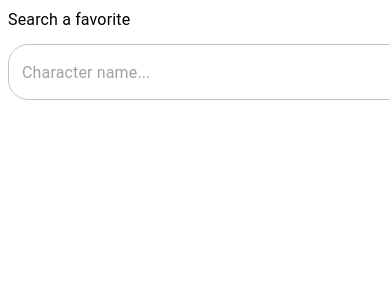
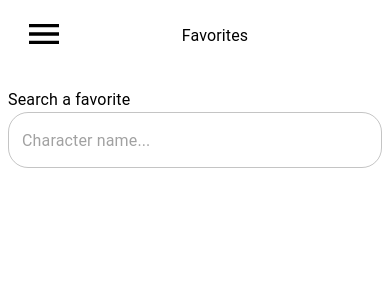
Before and after one commit to sanavalos/xseed-frontend, a React (Create React App) app: page /favorites in a window 390 px wide. Shown: the top 300 px of the page. Built offline with nearby package versions, Linux system fonts and the light colour scheme.

Commit message:
add(Favorites): responsive component

```diff
--- a/src/pages/Favorites.jsx
+++ b/src/pages/Favorites.jsx
@@ -4,6 +4,16 @@ import { searchFavorite } from "../actions/favoritesActions";
 import Character from "../components/Character";
 import OutlinedInput from "@mui/material/OutlinedInput";
 import Typography from "@mui/material/Typography";
+import Box from "@mui/material/Box";
+import Grid from "@mui/material/Grid";
+import { styled } from "@mui/material/styles";
+import Paper from "@mui/material/Paper";
+import Navbar from "../components/Navbar";
+import Stack from "@mui/material/Stack";
+
+const Item = styled(Paper)(({ theme }) => ({
+  padding: theme.spacing(1),
+}));
 
 function Favorites() {
   const [search, setSearch] = useState("");
@@ -11,7 +21,7 @@ function Favorites() {
   const { filteredFavorites } = useSelector((state) => state.favorites);
 
   const handleSubmit = (e) => {
-    e.key === "Enter" && dispatch(searchFavorite(search.toLowerCase()));
+    e.key === "Enter" && search !== "" && dispatch(searchFavorite(search));
   };
 
   useEffect(() => {
@@ -20,15 +30,52 @@ function Favorites() {
 
   return (
     <div>
-      <Typography marginBottom={1.5}>Search a favorite</Typography>
+      <Navbar />
+      <Stack
+        direction={{ xs: "column", sm: "row" }}
+        gap={{ sm: 2 }}
+        sx={{
+          alignItems: {
+            sm: "center",
+          },
+          justifyContent: {
+            sm: "center",
+          },
+          marginBottom: {
+            sm: 5,
+          },
+        }}
+      >
+        <Typography
+          sx={{
+            marginTop: {
+              xs: 3,
+              sm: 0,
+            },
+          }}
+        >
+          Search a favorite
+        </Typography>
         <OutlinedInput
           type="text"
           onChange={(e) => setSearch(e.target.value)}
           onKeyDown={(e) => handleSubmit(e)}
           placeholder="Character name..."
-        sx={{ minWidth: "400px", borderRadius: 5 }}
+          sx={{
+            width: {
+              xs: "100%",
+              sm: "500px",
+            },
+            borderRadius: 5,
+          }}
         />
-      {filteredFavorites?.map(({ url, name, gender, birth_year, planet }) => (
+      </Stack>
+      <Box sx={{ width: "100%" }}>
+        <Grid container rowSpacing={2} columnSpacing={{ xs: 1, sm: 2, md: 10 }}>
+          {filteredFavorites?.map(
+            ({ url, name, gender, birth_year, planet }) => (
+              <Grid item xs={12} sm={6} md={4}>
+                <Item>
                   <Character
                     url={url}
                     name={name}
@@ -36,7 +83,12 @@ function Favorites() {
                     birth_year={birth_year}
                     planet={planet}
                   />
-      ))}
+                </Item>
+              </Grid>
+            )
+          )}
+        </Grid>
+      </Box>
     </div>
   );
 }
```
Lines whose indentation alone changed are shown as unchanged.
